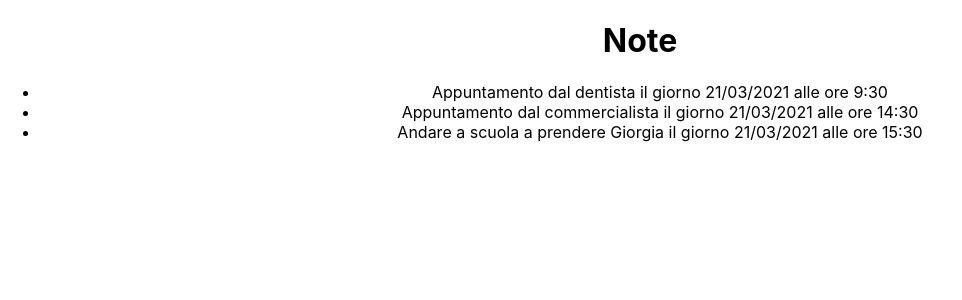
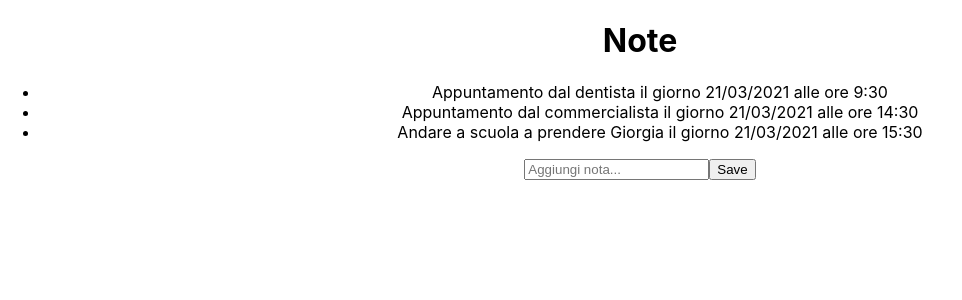
Before and after one commit to freewebsolution/ReactHooks, a React (Create React App) app in the folder notes/: page / in a window 1280 px wide. Shown: the top 300 px of the page, without its empty margins (0-962 px from the left). Built offline with nearby package versions, Linux system fonts and the light colour scheme.

Commit message:
Aggiungi una nuova nota

```diff
--- a/notes/src/App.js
+++ b/notes/src/App.js
@@ -1,15 +1,42 @@
 import './App.css';
+import React, { useState } from 'react';
 import Note from './components/Note';
 
-const App = ({ note }) => {
+const App = (props) => {
+  const [note, setNote] = useState(props.note)
+  const [newNote, setNewNote] = useState('')
+  const addNote = (e) => {
+    e.preventDefault()
+    const noteObj = {
+      tema: newNote,
+      data: new Date().toISOString(),
+      important: Math.random() < 0.5,
+      id: note.lenght + 1
+    }
+    setNote(note.concat(noteObj))
+    setNewNote('')
+  }
+
+  const handleNoteChange = (e) => {
+    console.log(e.target.value)
+    setNewNote(e.target.value)
+  }
   return (
     <div className="App">
       <h1>Note</h1>
       <ul>
         {note.map(nota =>
-          <Note key={nota.id} nota={nota}/>
+          <Note key={nota.id} nota={nota} />
         )}
       </ul>
+      <form onSubmit={addNote}>
+        <input
+          placeholder="Aggiungi nota..."
+          onChange={handleNoteChange}
+          value={newNote}
+        />
+        <button type="submit">Save</button>
+      </form>
     </div>
   );
 }
--- a/notes/src/components/Note.js
+++ b/notes/src/components/Note.js
@@ -1,6 +1,6 @@
 import React from 'react';
 
-const Note = ({nota}) => {
+const Note = ({ nota }) => {
     return (
         <div>
             <li>{nota.tema} il giorno {nota.giorno} alle ore {nota.ora}</li>
```
